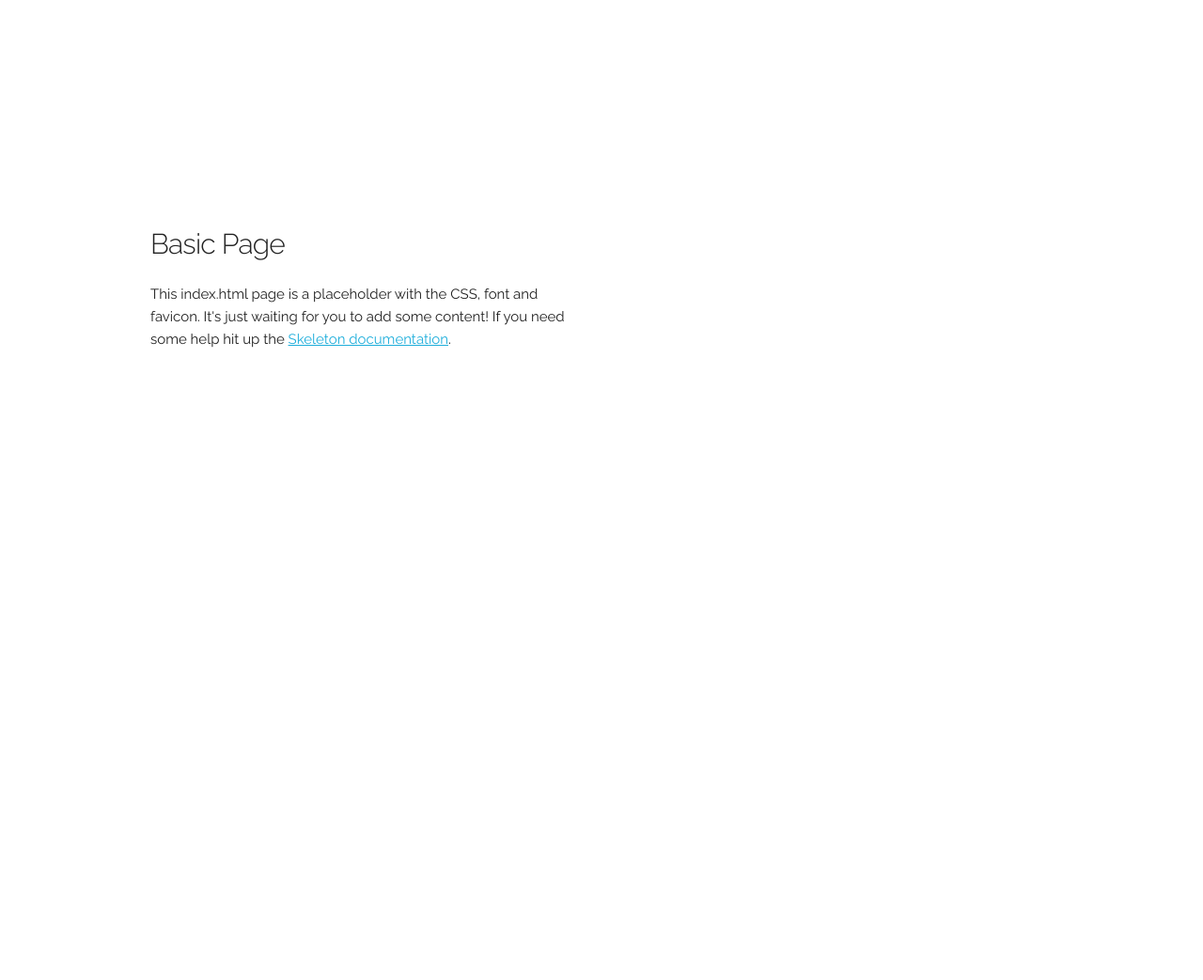
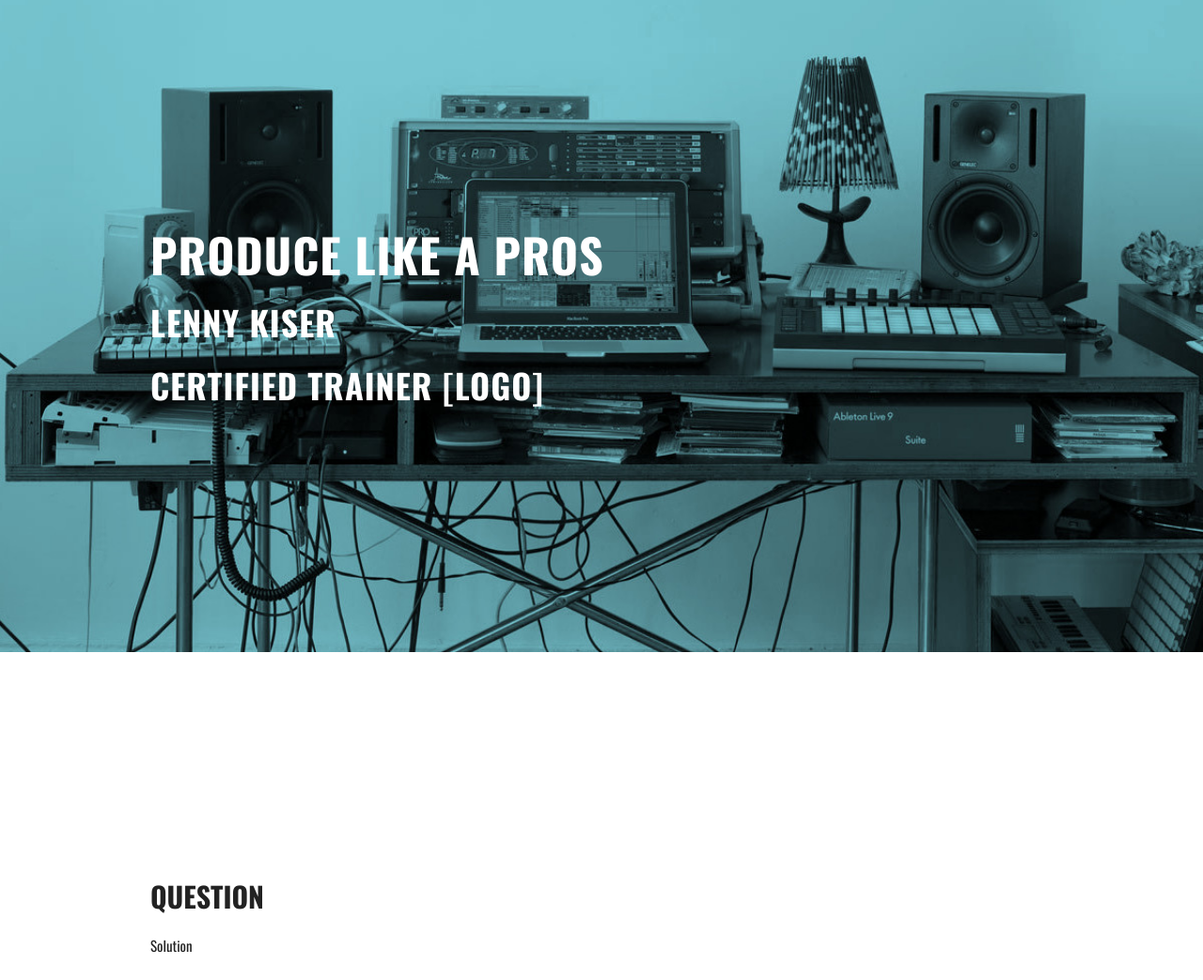
Before and after one commit to jerrysam/LennyKiser, a website: page app/index.html in a window 1280 px wide. Shown: the whole page at 94% size. Before the commit the page ends 800 px from the top, so only its background shows below. Drawn offline with nearby package versions, Linux system fonts and the light colour scheme.

Commit message:
initial code

```diff
--- a/app/css/skeleton.css
+++ b/app/css/skeleton.css
@@ -124,7 +124,7 @@ body {
   font-size: 1.5em; /* currently ems cause chrome bug misinterpreting rems on body element */
   line-height: 1.6;
   font-weight: 400;
-  font-family: "Raleway", "HelveticaNeue", "Helvetica Neue", Helvetica, Arial, sans-serif;
+  font-family: "Oswald", Helvetica, sans-serif;
   color: #222; }
 
 
@@ -133,13 +133,14 @@ body {
 h1, h2, h3, h4, h5, h6 {
   margin-top: 0;
   margin-bottom: 2rem;
-  font-weight: 300; }
-h1 { font-size: 4.0rem; line-height: 1.2;  letter-spacing: -.1rem;}
-h2 { font-size: 3.6rem; line-height: 1.25; letter-spacing: -.1rem; }
-h3 { font-size: 3.0rem; line-height: 1.3;  letter-spacing: -.1rem; }
-h4 { font-size: 2.4rem; line-height: 1.35; letter-spacing: -.08rem; }
-h5 { font-size: 1.8rem; line-height: 1.5;  letter-spacing: -.05rem; }
-h6 { font-size: 1.5rem; line-height: 1.6;  letter-spacing: 0; }
+  font-weight: 700;
+  text-transform: uppercase;}
+h1 { font-size: 4.0rem; line-height: 1.2;  letter-spacing: +.1rem;}
+h2 { font-size: 3.6rem; line-height: 1.25; letter-spacing: +.1rem; }
+h3 { font-size: 3.0rem; line-height: 1.3;  letter-spacing: +.1rem; }
+h4 { font-size: 2.4rem; line-height: 1.35; /*letter-spacing: -.08rem;*/ }
+h5 { font-size: 1.8rem; line-height: 1.5;  /*letter-spacing: -.05rem;*/ }
+h6 { font-size: 1.5rem; line-height: 1.6;  /*letter-spacing: 0;*/ }
 
 /* Larger than phablet */
 @media (min-width: 550px) {
@@ -154,7 +155,9 @@ h6 { font-size: 1.5rem; line-height: 1.6;  letter-spacing: 0; }
 p {
   margin-top: 0; }
 
+.center-align {
 
+}
 /* Links
 –––––––––––––––––––––––––––––––––––––––––––––––––– */
 a {
--- a/app/index.html
+++ b/app/index.html
@@ -16,11 +16,13 @@
   <!-- FONT
   –––––––––––––––––––––––––––––––––––––––––––––––––– -->
   <link href="//fonts.googleapis.com/css?family=Raleway:400,300,600" rel="stylesheet" type="text/css">
+  <link href="https://fonts.googleapis.com/css?family=Oswald:200,300,400,500,600,700" rel="stylesheet">
 
   <!-- CSS
   –––––––––––––––––––––––––––––––––––––––––––––––––– -->
   <link rel="stylesheet" href="css/normalize.css">
   <link rel="stylesheet" href="css/skeleton.css">
+  <link rel="stylesheet" href="css/sections.css">
 
   <!-- Favicon
   –––––––––––––––––––––––––––––––––––––––––––––––––– -->
@@ -29,16 +31,31 @@
 </head>
 <body>
 
-  <!-- Primary Page Layout
+  <!-- Section 1
   –––––––––––––––––––––––––––––––––––––––––––––––––– -->
-  <div class="container">
-    <div class="row">
-      <div class="one-half column" style="margin-top: 25%">
-        <h4>Basic Page</h4>
-        <p>This index.html page is a placeholder with the CSS, font and favicon. It's just waiting for you to add some content! If you need some help hit up the <a href="http://www.getskeleton.com">Skeleton documentation</a>.</p>
+  <section id="hero">
+    <div class="container">
+      <div class="row">
+        <div class="column">
+          <h1>Produce like a pros</h1>
+          <h3>Lenny Kiser</h3>
+          <h3>Certified Trainer [Logo]</h3>
+        </div>
       </div>
     </div>
-  </div>
+  </section>
+  <!-- Section 2
+  –––––––––––––––––––––––––––––––––––––––––––––––––– -->
+  <section id="benefits">
+    <div class="container">
+      <div class="row center-align">
+        <div class="one-half column" style="margin-top: 25%">
+          <h4>Question</h4>
+          <p>Solution</p>
+        </div>
+      </div>
+    </div>
+  </section>
 
 <!-- End Document
   –––––––––––––––––––––––––––––––––––––––––––––––––– -->
--- /dev/null
+++ b/app/scss/sections.scss
@@ -0,0 +1,8 @@
+#hero {
+  background: url("../images/home-studio.jpg") center center no-repeat;
+  background-size: cover;
+  color: white;
+  .column {
+    margin:25% 0;
+  }
+}
```
Also changed, not shown: app/css/sections.css (added), app/images/favicon.png (renamed from images/favicon.png), app/images/home-studio.jpg (added).
